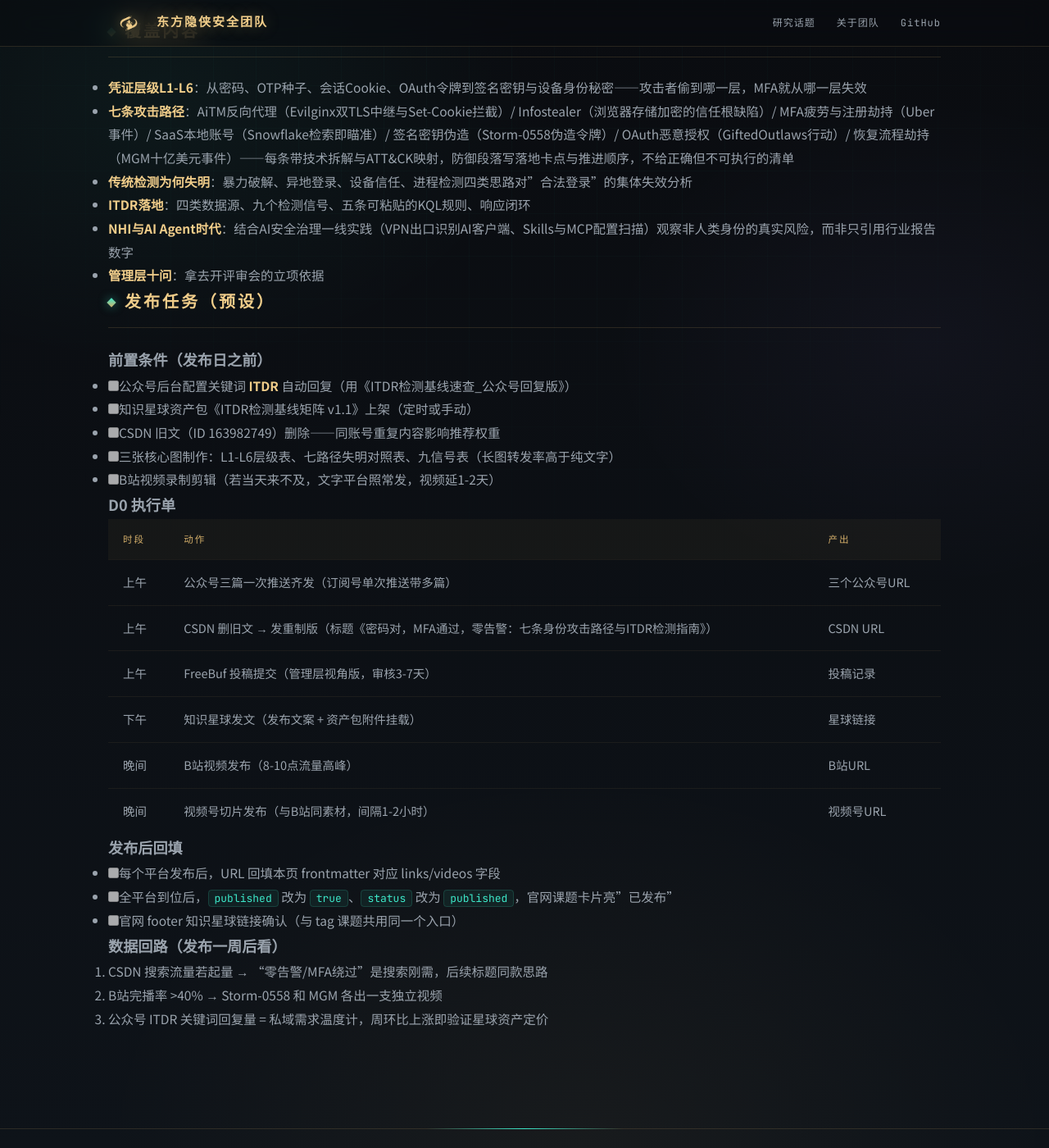
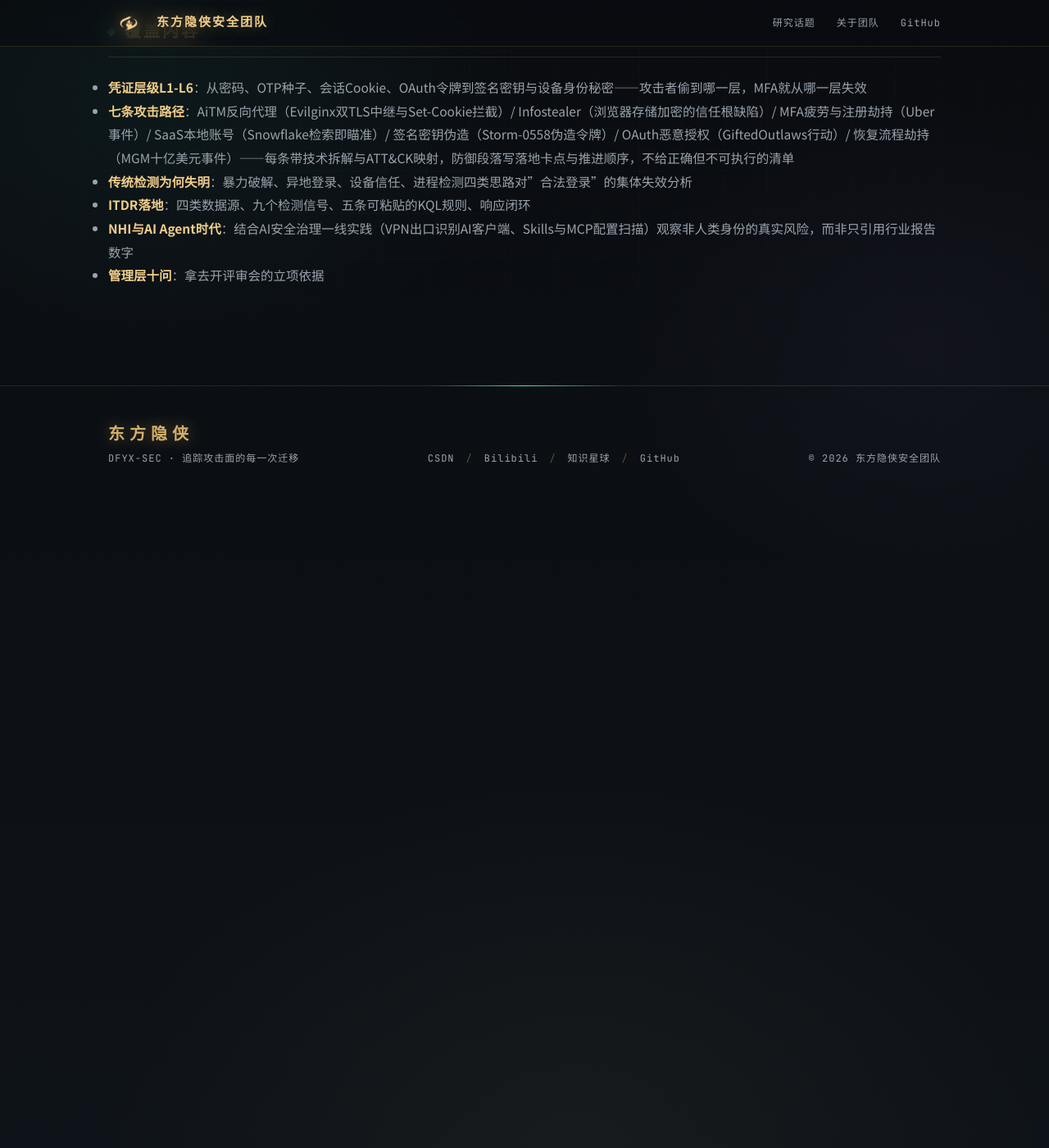
Before and after one commit to EastSword/EastSword.github.io, a Jekyll site: the page built from _topics/identity-attack-paths.md, in a window 1280 px wide and 1400 px high, scrolled down 1768 px. Shown: the whole window at 82% size. Built offline with Jekyll 4.4.1, drawn with Linux system fonts in a browser that asks for light colours.

Commit message:
课题页移除内部发布任务规划（移至本地执行包），公开页只保留话题内容

```diff
--- a/_topics/identity-attack-paths.md
+++ b/_topics/identity-attack-paths.md
@@ -63,36 +63,3 @@
 - **ITDR落地**：四类数据源、九个检测信号、五条可粘贴的KQL规则、响应闭环
 - **NHI与AI Agent时代**：结合AI安全治理一线实践（VPN出口识别AI客户端、Skills与MCP配置扫描）观察非人类身份的真实风险，而非只引用行业报告数字
 - **管理层十问**：拿去开评审会的立项依据
-
-## 发布任务（预设）
-
-### 前置条件（发布日之前）
-
-- [ ] 公众号后台配置关键词 **ITDR** 自动回复（用《ITDR检测基线速查_公众号回复版》）
-- [ ] 知识星球资产包《ITDR检测基线矩阵 v1.1》上架（定时或手动）
-- [ ] CSDN 旧文（ID 163982749）删除——同账号重复内容影响推荐权重
-- [ ] 三张核心图制作：L1-L6层级表、七路径失明对照表、九信号表（长图转发率高于纯文字）
-- [ ] B站视频录制剪辑（若当天来不及，文字平台照常发，视频延1-2天）
-
-### D0 执行单
-
-| 时段 | 动作 | 产出 |
-|---|---|---|
-| 上午 | 公众号三篇一次推送齐发（订阅号单次推送带多篇） | 三个公众号URL |
-| 上午 | CSDN 删旧文 → 发重制版（标题《密码对，MFA通过，零告警：七条身份攻击路径与ITDR检测指南》） | CSDN URL |
-| 上午 | FreeBuf 投稿提交（管理层视角版，审核3-7天） | 投稿记录 |
-| 下午 | 知识星球发文（发布文案 + 资产包附件挂载） | 星球链接 |
-| 晚间 | B站视频发布（8-10点流量高峰） | B站URL |
-| 晚间 | 视频号切片发布（与B站同素材，间隔1-2小时） | 视频号URL |
-
-### 发布后回填
-
-- [ ] 每个平台发布后，URL 回填本页 frontmatter 对应 links/videos 字段
-- [ ] 全平台到位后，`published` 改为 `true`、`status` 改为 `published`，官网课题卡片亮"已发布"
-- [ ] 官网 footer 知识星球链接确认（与 tag 课题共用同一个入口）
-
-### 数据回路（发布一周后看）
-
-1. CSDN 搜索流量若起量 → "零告警/MFA绕过"是搜索刚需，后续标题同款思路
-2. B站完播率 >40% → Storm-0558 和 MGM 各出一支独立视频
-3. 公众号 ITDR 关键词回复量 = 私域需求温度计，周环比上涨即验证星球资产定价
```
